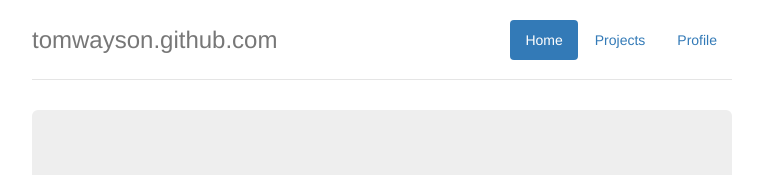
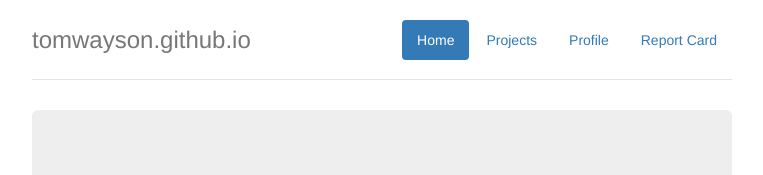
Before and after one commit to tomwayson/tomwayson.github.com, a website: page app/index.html in a window 1280 px wide. Shown: the top 175 px of the page, without its empty margins (258-1021 px from the left). Drawn offline with nearby package versions, Linux system fonts and the light colour scheme; some packages are replaced by stand-ins of ours; files that its build step writes are made by us from their sources.

Commit message:
added readme and link to report card

```diff
--- a/app/views/main.html
+++ b/app/views/main.html
@@ -3,8 +3,9 @@
     <li class="active"><a ng-href="#">Home</a></li>
     <li><a ng-href="#">Projects</a></li>
     <li><a href="//github.com/tomwayson/">Profile</a></li>
+    <li><a href="https://osrc.dfm.io/tomwayson/">Report Card</a>
   </ul>
-  <h3 class="text-muted">tomwayson.github.com</h3>
+  <h3 class="text-muted">tomwayson.github.io</h3>
 </div>
 
 <div class="jumbotron">
```
Also changed, not shown: README.md (added).
